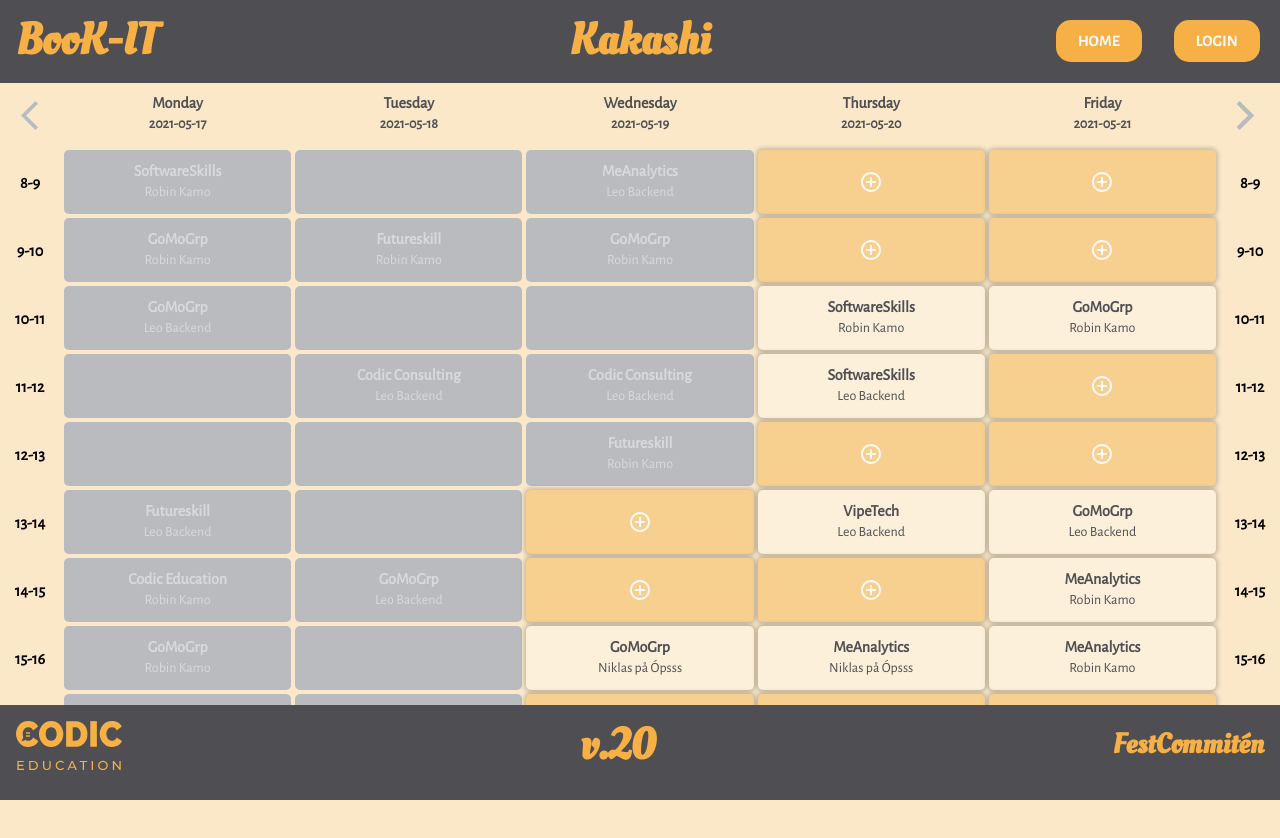
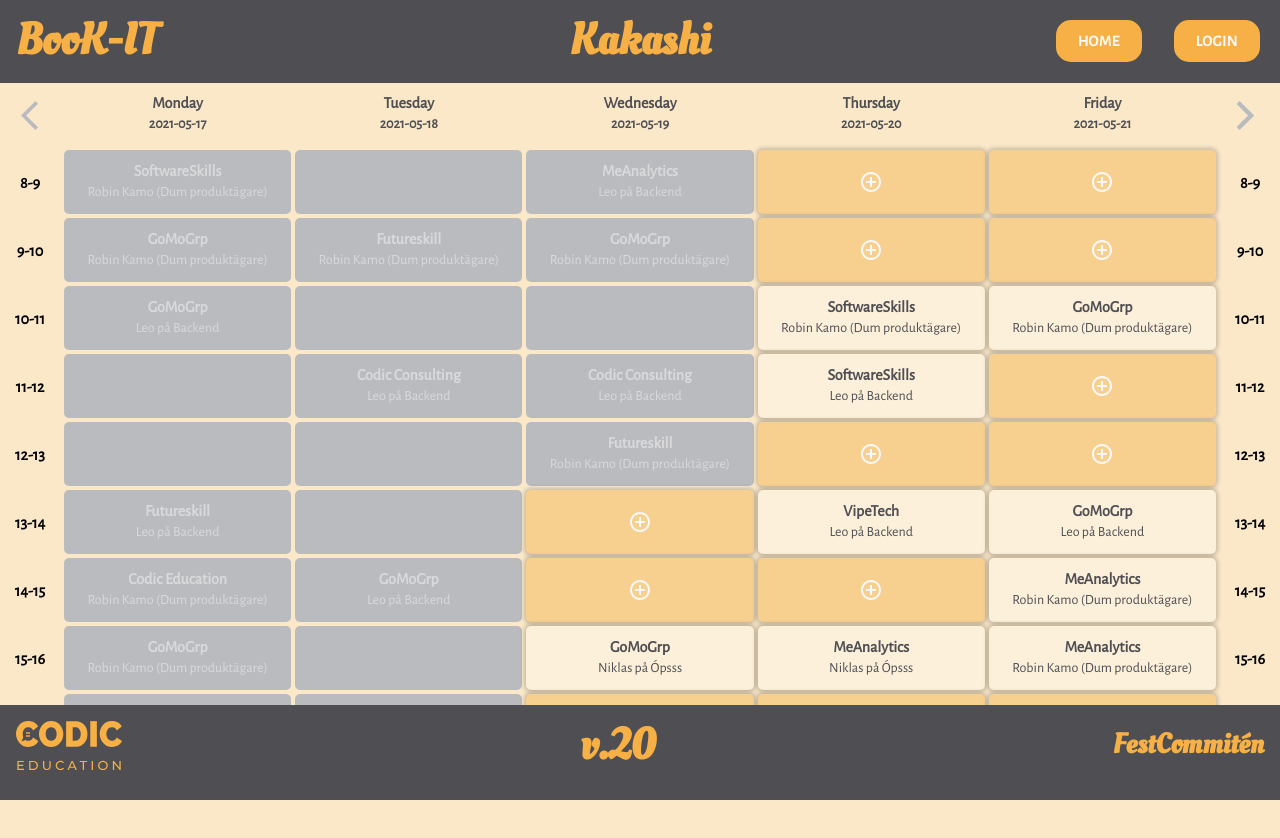
Before and after one commit to Festcommiten/BookIt, a React (Create React App) app in the folder web/: page /home in a window 1280 px wide. Shown: the top 838 px of the page. Built offline with nearby package versions, Linux system fonts and the light colour scheme.

Commit message:
edit to persons array

```diff
--- a/web/src/components/Week.tsx
+++ b/web/src/components/Week.tsx
@@ -42,8 +42,8 @@ export default function Week() {
 		'VipeTech'
 	];
 	let bookers: Array<string> = [
-		'Robin Kamo',
-		'Leo Backend',
+		'Robin Kamo (Dum produktägare)',
+		'Leo på Backend',
 		'Niklas på Ópsss',
 	];
 	let start_times: Array<Array<string>> = [
```
